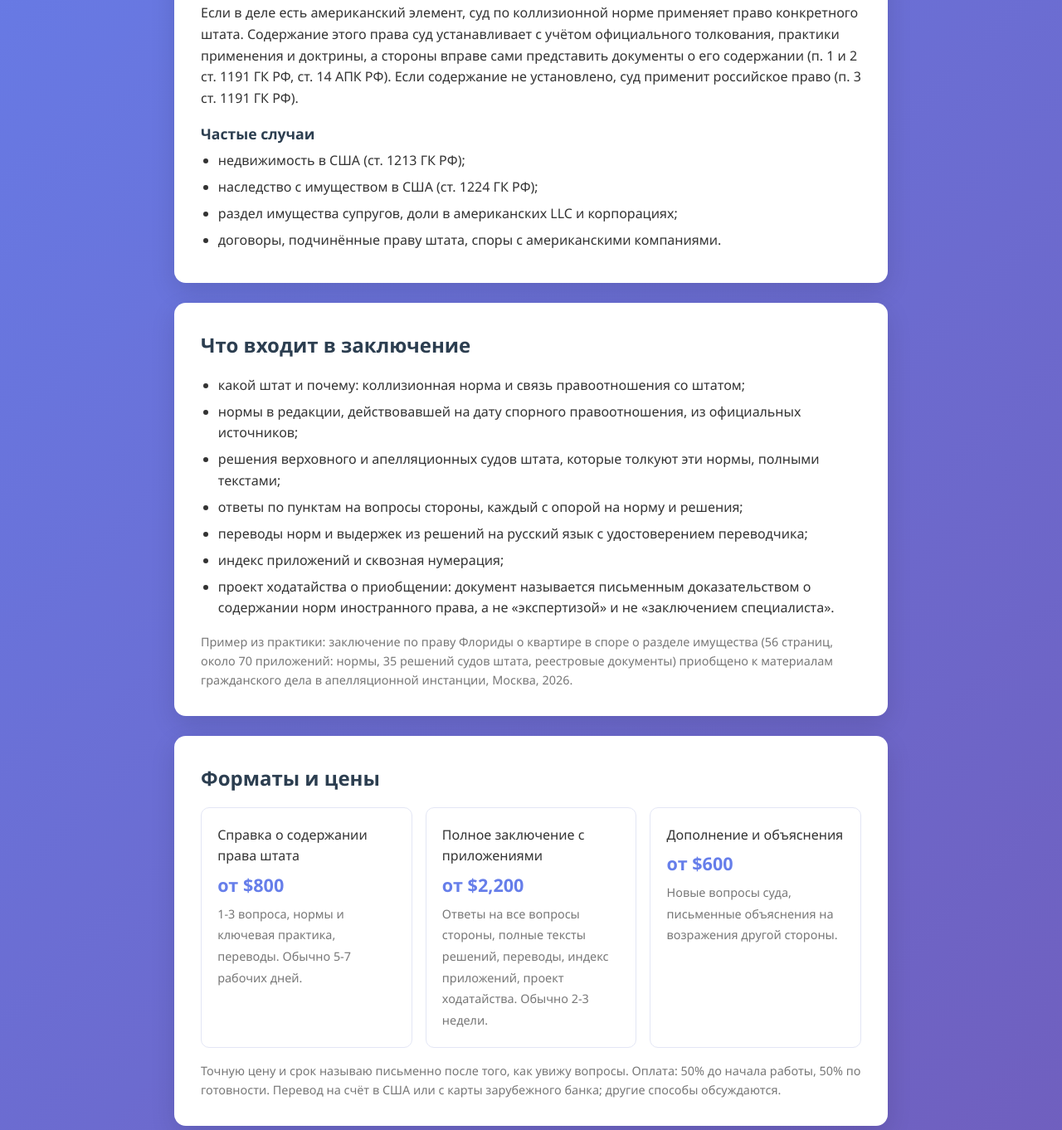
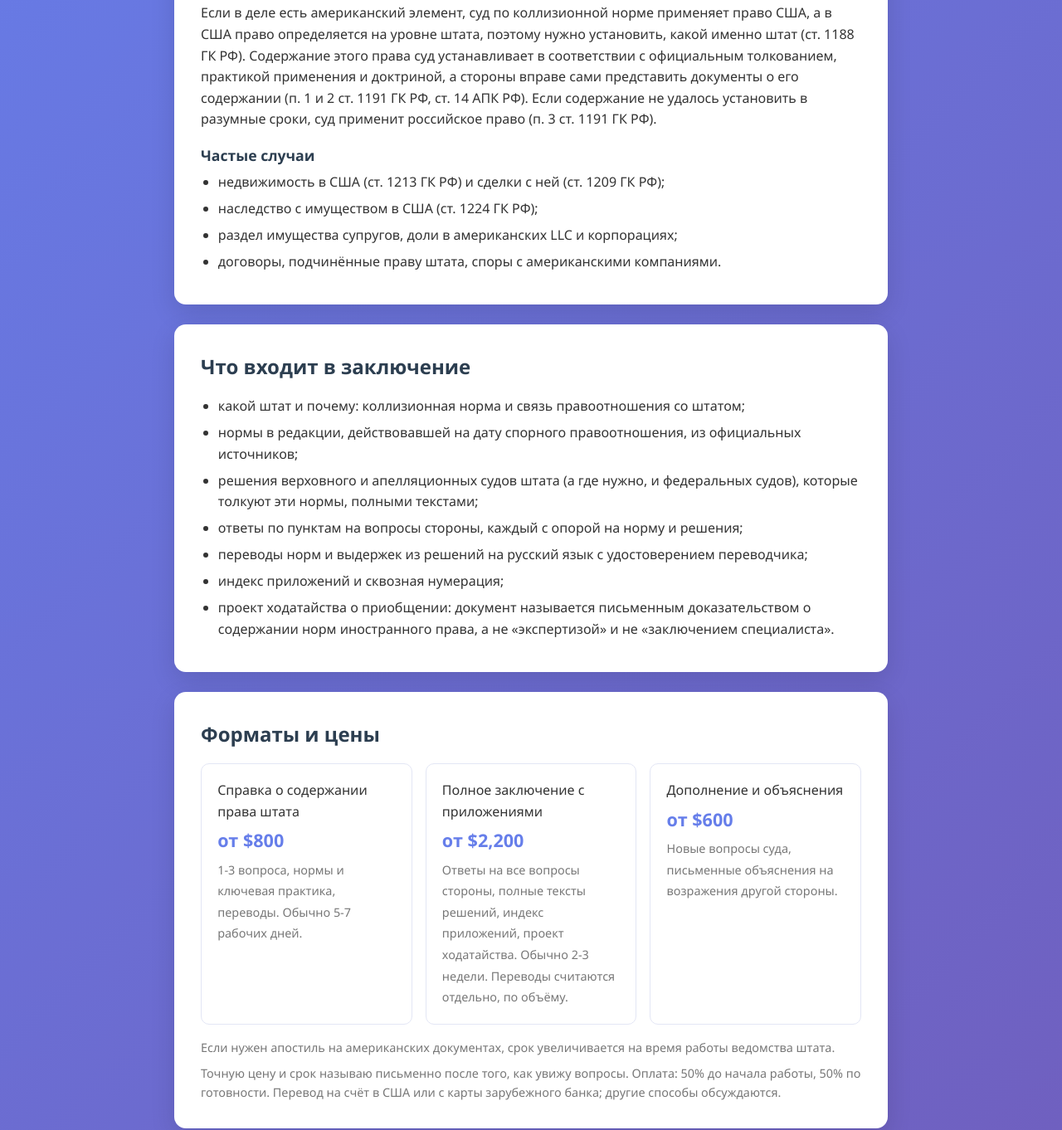
Before and after one commit to Pshamaev/platon.law, a website: page public/pravo-ssha.html in a window 1280 px wide. Shown: the part 465-1827 px from the top of the page at 83% size. Drawn offline with Linux system fonts and the light colour scheme.

Commit message:
Apply legal and factual corrections from case review
Co-Authored-By: Claude Opus 5.5 <noreply@anthropic.com>
Claude-Session: https://claude.ai/code/session_019BS8apGAJxB4VzXm2bNe2A

```diff
--- a/public/pravo-ssha.html
+++ b/public/pravo-ssha.html
@@ -77,10 +77,10 @@
 
         <section class="card">
             <h2>Когда это нужно</h2>
-            <p>Если в деле есть американский элемент, суд по коллизионной норме применяет право конкретного штата. Содержание этого права суд устанавливает с учётом официального толкования, практики применения и доктрины, а стороны вправе сами представить документы о его содержании (п. 1 и 2 ст. 1191 ГК РФ, ст. 14 АПК РФ). Если содержание не установлено, суд применит российское право (п. 3 ст. 1191 ГК РФ).</p>
+            <p>Если в деле есть американский элемент, суд по коллизионной норме применяет право США, а в США право определяется на уровне штата, поэтому нужно установить, какой именно штат (ст. 1188 ГК РФ). Содержание этого права суд устанавливает в соответствии с официальным толкованием, практикой применения и доктриной, а стороны вправе сами представить документы о его содержании (п. 1 и 2 ст. 1191 ГК РФ, ст. 14 АПК РФ). Если содержание не удалось установить в разумные сроки, суд применит российское право (п. 3 ст. 1191 ГК РФ).</p>
             <h3>Частые случаи</h3>
             <ul>
-                <li>недвижимость в США (ст. 1213 ГК РФ);</li>
+                <li>недвижимость в США (ст. 1213 ГК РФ) и сделки с ней (ст. 1209 ГК РФ);</li>
                 <li>наследство с имуществом в США (ст. 1224 ГК РФ);</li>
                 <li>раздел имущества супругов, доли в американских LLC и корпорациях;</li>
                 <li>договоры, подчинённые праву штата, споры с американскими компаниями.</li>
@@ -92,13 +92,12 @@
             <ul>
                 <li>какой штат и почему: коллизионная норма и связь правоотношения со штатом;</li>
                 <li>нормы в редакции, действовавшей на дату спорного правоотношения, из официальных источников;</li>
-                <li>решения верховного и апелляционных судов штата, которые толкуют эти нормы, полными текстами;</li>
+                <li>решения верховного и апелляционных судов штата (а где нужно, и федеральных судов), которые толкуют эти нормы, полными текстами;</li>
                 <li>ответы по пунктам на вопросы стороны, каждый с опорой на норму и решения;</li>
                 <li>переводы норм и выдержек из решений на русский язык с удостоверением переводчика;</li>
                 <li>индекс приложений и сквозная нумерация;</li>
                 <li>проект ходатайства о приобщении: документ называется письменным доказательством о содержании норм иностранного права, а не «экспертизой» и не «заключением специалиста».</li>
             </ul>
-            <p class="note" style="margin-top:1rem;">Пример из практики: заключение по праву Флориды о квартире в споре о разделе имущества (56 страниц, около 70 приложений: нормы, 35 решений судов штата, реестровые документы) приобщено к материалам гражданского дела в апелляционной инстанции, Москва, 2026.</p>
         </section>
 
         <section class="card">
@@ -112,7 +111,7 @@
                 <div class="price">
                     Полное заключение с приложениями
                     <b>от $2,200</b>
-                    <span class="note">Ответы на все вопросы стороны, полные тексты решений, переводы, индекс приложений, проект ходатайства. Обычно 2-3 недели.</span>
+                    <span class="note">Ответы на все вопросы стороны, полные тексты решений, индекс приложений, проект ходатайства. Обычно 2-3 недели. Переводы считаются отдельно, по объёму.</span>
                 </div>
                 <div class="price">
                     Дополнение и объяснения
@@ -120,7 +119,8 @@
                     <span class="note">Новые вопросы суда, письменные объяснения на возражения другой стороны.</span>
                 </div>
             </div>
-            <p class="note" style="margin-top:1rem;">Точную цену и срок называю письменно после того, как увижу вопросы. Оплата: 50% до начала работы, 50% по готовности. Перевод на счёт в США или с карты зарубежного банка; другие способы обсуждаются.</p>
+            <p class="note" style="margin-top:1rem;">Если нужен апостиль на американских документах, срок увеличивается на время работы ведомства штата.</p>
+            <p class="note" style="margin-top:0.5rem;">Точную цену и срок называю письменно после того, как увижу вопросы. Оплата: 50% до начала работы, 50% по готовности. Перевод на счёт в США или с карты зарубежного банка; другие способы обсуждаются.</p>
         </section>
 
         <section class="card">
@@ -138,18 +138,18 @@
         <section class="card">
             <h2>Частые вопросы</h2>
             <h3>Другая сторона говорит, что автор заинтересован или находится в «недружественной стране». Это проблема?</h3>
-            <p>Сила заключения не в личности автора, а в первоисточниках. К каждому выводу приложены тексты норм в нужной редакции и решения судов штата с переводами, поэтому суд может проверить содержание иностранного права сам, как того требует п. 1 ст. 1191 ГК РФ. На такие доводы готовлю письменные объяснения.</p>
+            <p>Сила заключения не в личности автора, а в первоисточниках. К каждому выводу приложены тексты норм в нужной редакции и решения судов штата с переводами, поэтому суд может сверить любой вывод с источником сам. Вознаграждение фиксированное и от исхода дела не зависит. Ни ГК РФ, ни процессуальные кодексы не делают доказательство недопустимым из-за того, где находится его автор: доверие к документу относится к оценке доказательств, а не к их допустимости. На такие доводы готовлю письменные объяснения.</p>
             <h3>Это юридическая консультация по праву США?</h3>
-            <p>Нет. Это письменное доказательство о содержании норм иностранного права для российского суда (абз. 3 п. 2 ст. 1191 ГК РФ, ст. 71 ГПК РФ). Я не лицензированный юрист США и не представляю стороны в американских судах.</p>
+            <p>Нет. Это письменное доказательство о содержании норм иностранного права для российского суда (абз. 2 п. 2 ст. 1191 ГК РФ, ст. 71 ГПК РФ, ст. 75 АПК РФ). Я не допущен к юридической практике ни в одном штате США и не представляю стороны в американских судах.</p>
             <h3>Нужен ли нотариальный перевод?</h3>
-            <p>Переводы удостоверяются подписью переводчика. Если суд потребует нотариального свидетельствования, его делают в России при личной явке переводчика к нотариусу; это обсуждаем заранее.</p>
+            <p>Закон требует надлежащим образом заверенного перевода (ч. 2 ст. 408 ГПК РФ), и переводы удостоверяются подписью переводчика. Если суд потребует нотариального свидетельствования, его делает российский нотариус при личной явке переводчика, обычно через бюро переводов в России. Это обсуждаем заранее.</p>
             <h3>Есть бесплатный чек-лист?</h3>
             <p>Да: чек-лист заключения о содержании иностранного права и шаблон ходатайства о приобщении. Напишите в Telegram слово «чек-лист», пришлю.</p>
         </section>
 
         <section class="card">
             <h2>Об авторе</h2>
-            <p>Платон Шамаев. Адвокат в Москве с 2009 года, статус приостановлен в 2022 году в связи с переездом в США. Живу и работаю в США, занимаюсь сравнительным правоведением и подготовкой документов по праву США. Не являюсь лицензированным юристом США.</p>
+            <p>Платон Шамаев. Адвокат с 2009 года, с 2010 года в Адвокатской палате города Москвы; статус приостановлен в апреле 2022 года по личному заявлению в связи с переездом в США. Живу и работаю в США, занимаюсь сравнительным правоведением и подготовкой документов по праву США. Не допущен к юридической практике ни в одном штате США.</p>
         </section>
 
         <section class="card" id="zayavka">
```
